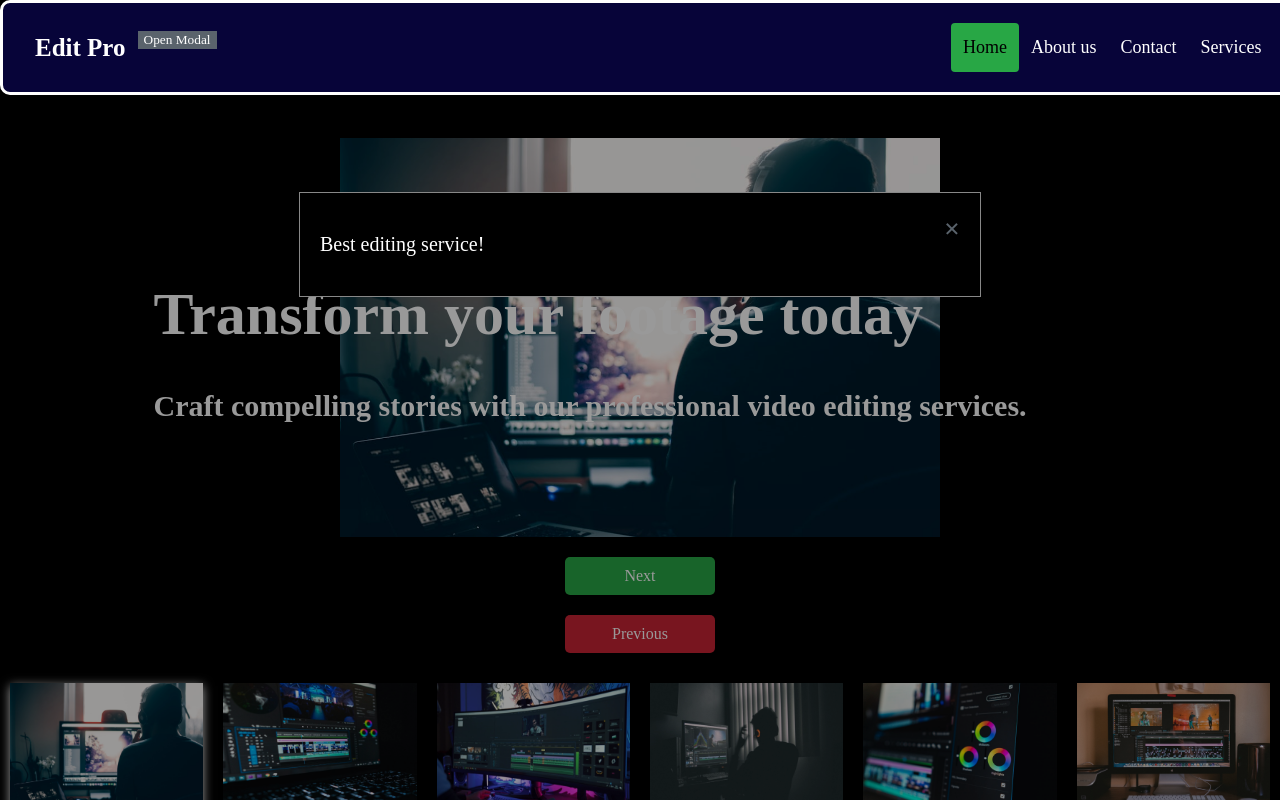
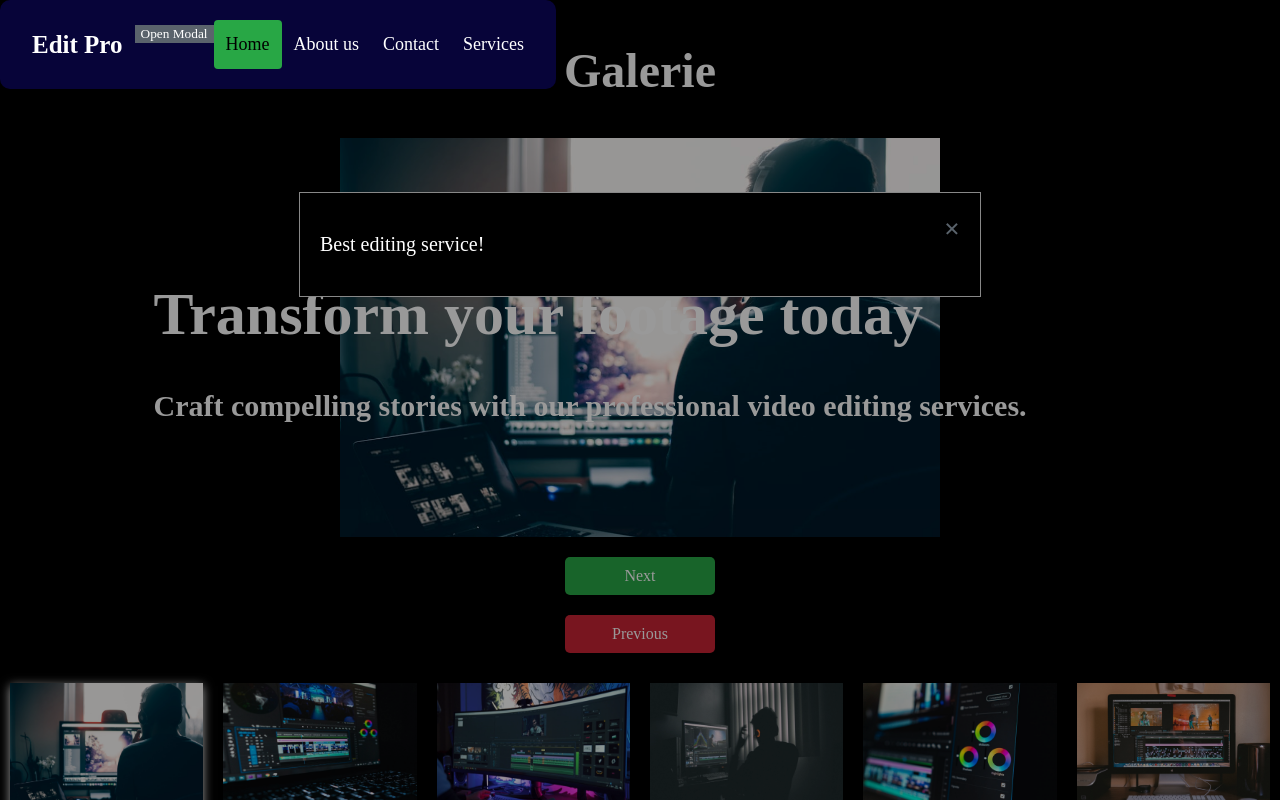
Before and after one commit to V1t3q/Edit-Pro, a plain HTML site: page index.html in a window 1280 px wide. Shown: the top 800 px of the page. Drawn offline with Linux system fonts and the light colour scheme.

Commit message:
Update styles.css

```diff
--- a/assets/styles/styles.css
+++ b/assets/styles/styles.css
@@ -36,8 +36,8 @@ body {
 .menu {
     z-index: 999;
     position: fixed;
-    border: 3px var(--white) solid;
-    border-radius:10px;
+    <!--border: 3px var(--white) solid;
+    border-radius:10px;-->
     width: 97.7%;
     overflow: hidden;
     background-color: var(--dark_blue);
```
